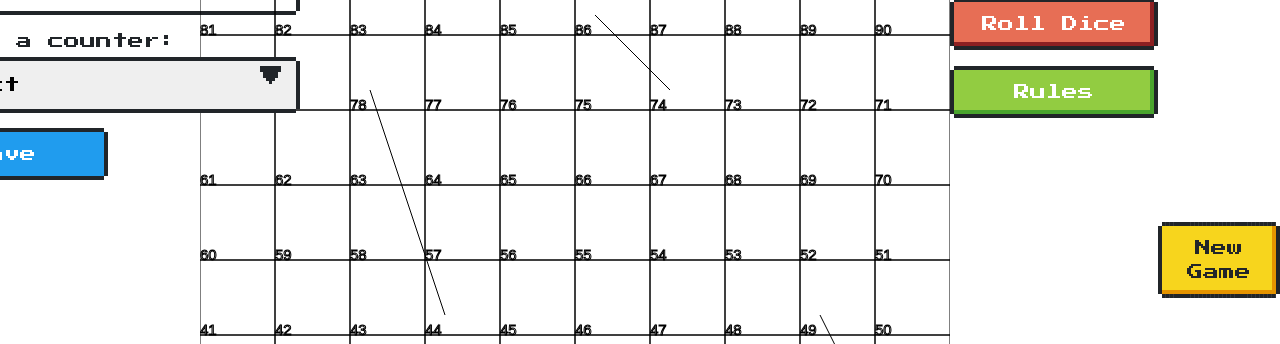
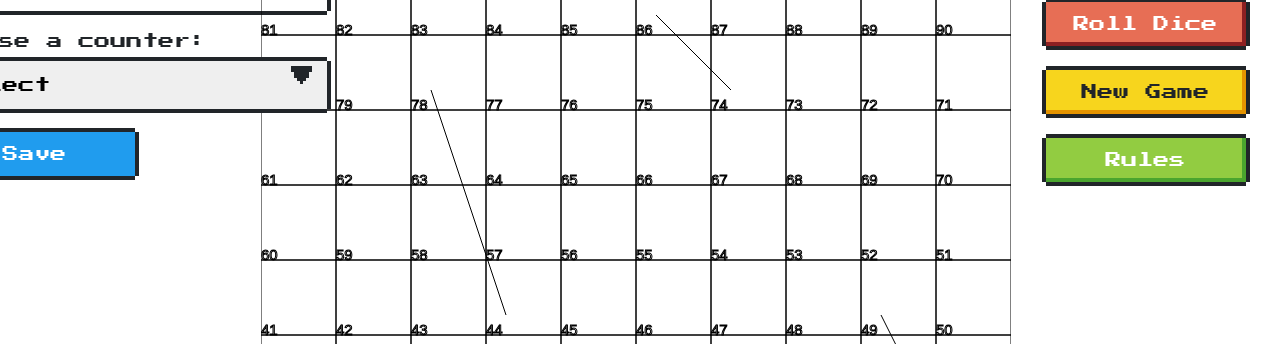
Before and after one commit to GiulianoDerosas/SnakesAndLadders, a React (Create React App) app in the folder client/: page / in a window 1280 px wide. Shown: the part 155-499 px from the top of the page. Built offline with nearby package versions, Linux system fonts and the light colour scheme; no server answers.

Commit message:
refresh button in-line and spaced

```diff
--- a/client/src/containers/game.js
+++ b/client/src/containers/game.js
@@ -77,7 +77,7 @@ const Game = () => {
             const max = tasks.length
             const randomNumber = Math.floor(Math.random() * max);
             const task = tasks[randomNumber].task
-            setRandomTask(task)
+            setRandomTask(tasks[randomNumber].task)
             setRandomAction("")
             return task
         }
@@ -149,12 +149,11 @@ const Game = () => {
             </div>
 
             <div className="dice-container"><Dice getRoll = {getRoll}/>
+            <button className="nes-btn is-warning" onClick={refreshPage}>New Game</button>
             <button className="nes-btn is-success">Rules</button></div>
-            <button className="nes-btn is-warning" onClick={refreshPage}>New Game</button>
         </div>
 
         <div className="task-button-container">
-            {/* <Tasks tasks={tasks} getRandomTask={getRandomTask}/> */}
             <button className="task-button" onClick={getRandomTask}>Click me: Task</button>
             <button className="task-button" onClick={getRandomAction}>Click me: Action</button>
             <button className="task-button" onClick={getNoTask}>Click me: Empty Square</button>
--- a/client/src/index.css
+++ b/client/src/index.css
@@ -51,7 +51,7 @@ body {
   align-self: center;
   /* text-decoration-color: white;
   text-emphasis-color: white; */
-  /* margin-bottom: 20px; */
+  margin-bottom: 20px;
 }
 
 .title {
```
